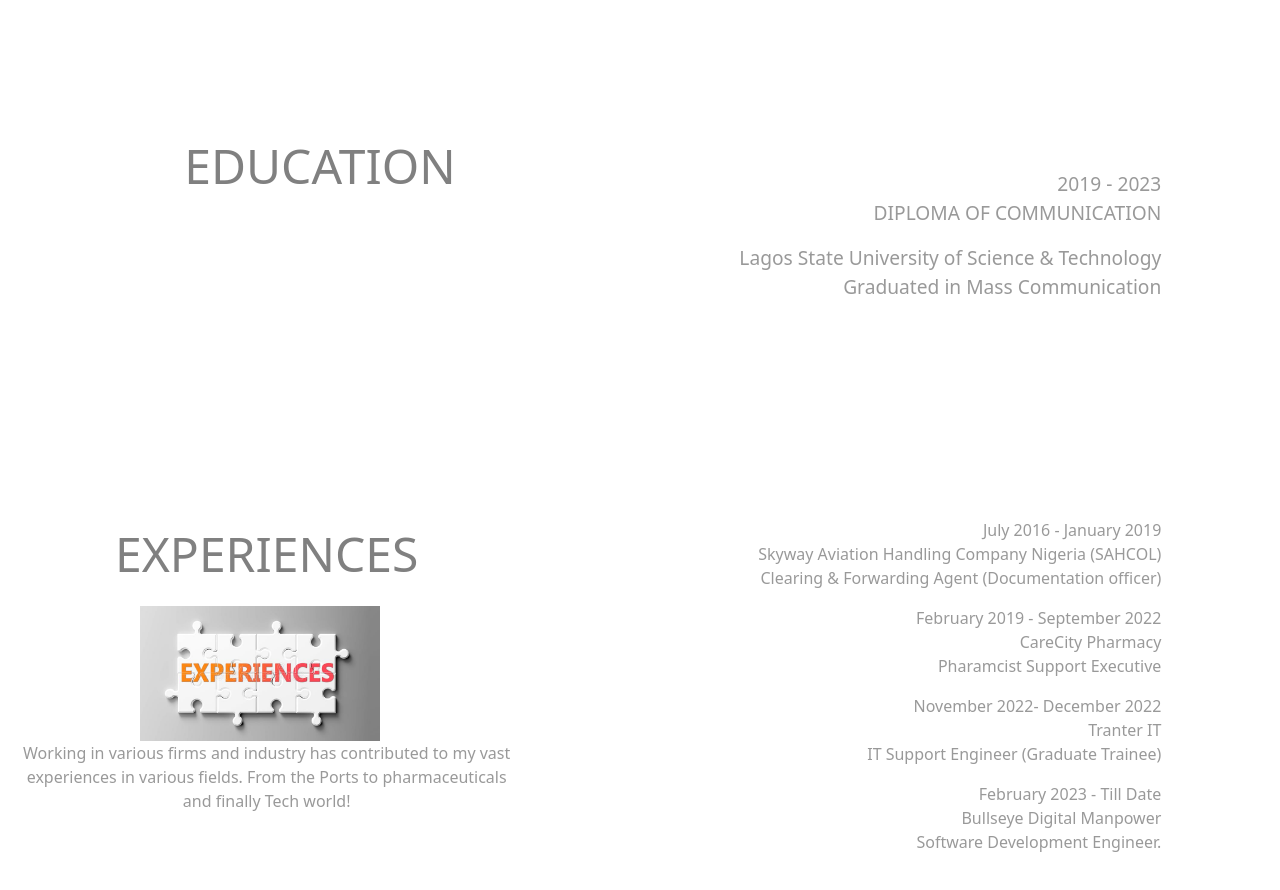
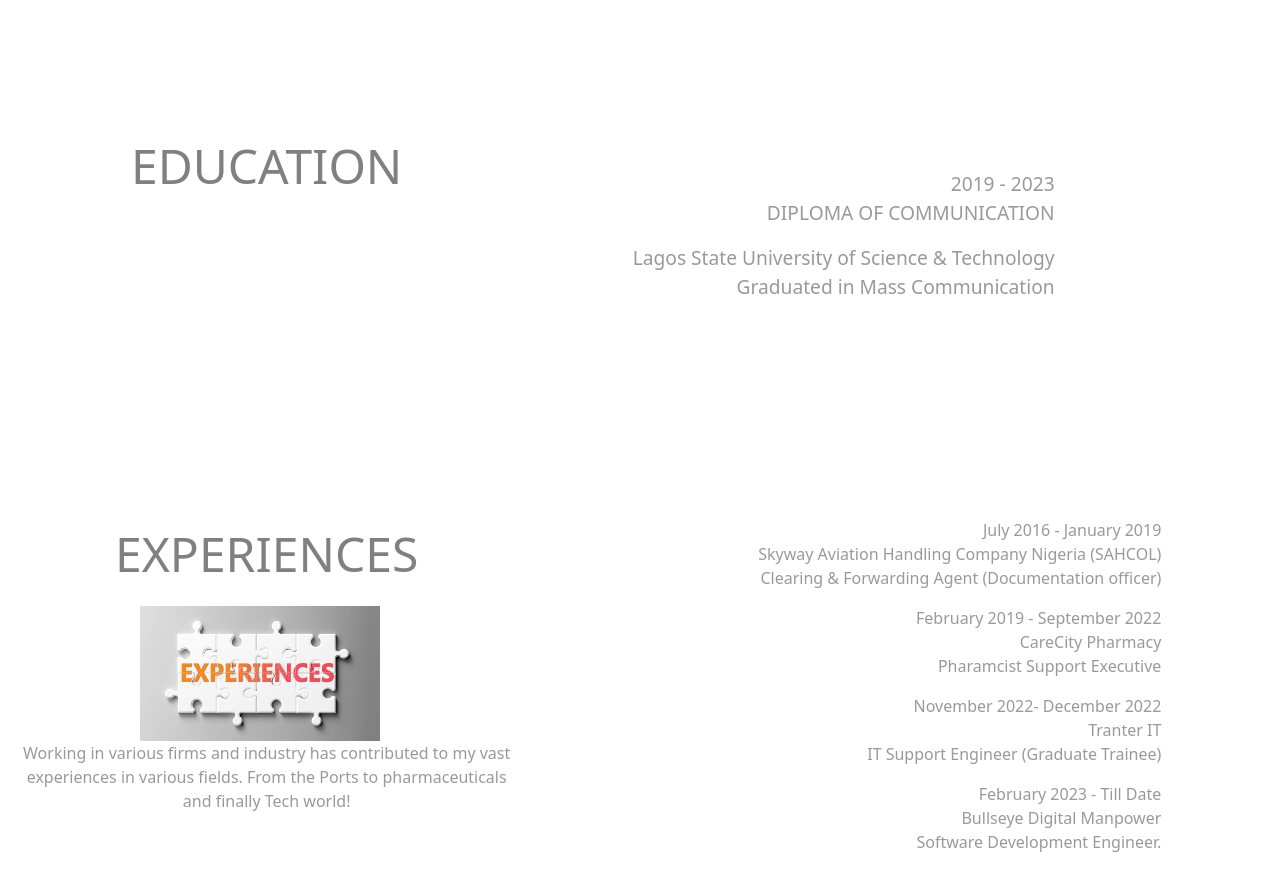
Before and after one commit to sanwofg/myportfolio, a plain HTML site: page index.html in a window 1280 px wide. Shown: the part 1000-1890 px from the top of the page. Drawn offline with nearby package versions, Linux system fonts and the light colour scheme.

Commit message:
latest commit

```diff
--- a/index.html
+++ b/index.html
@@ -59,7 +59,7 @@
         </div>
 
         <div class="row education-row">
-           <div class="col-lg-6">
+           <div class="col-lg-5">
                <p class="text-center education-heading"> EDUCATION</p>
                <img class="img-fluid edu-img" src="educatio.png" alt="">
             <!-- <p class="text-center edu-intro">
```
